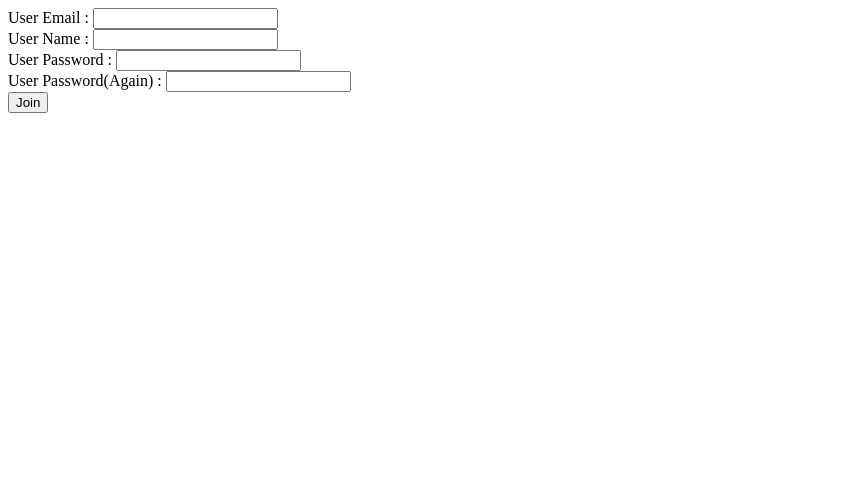
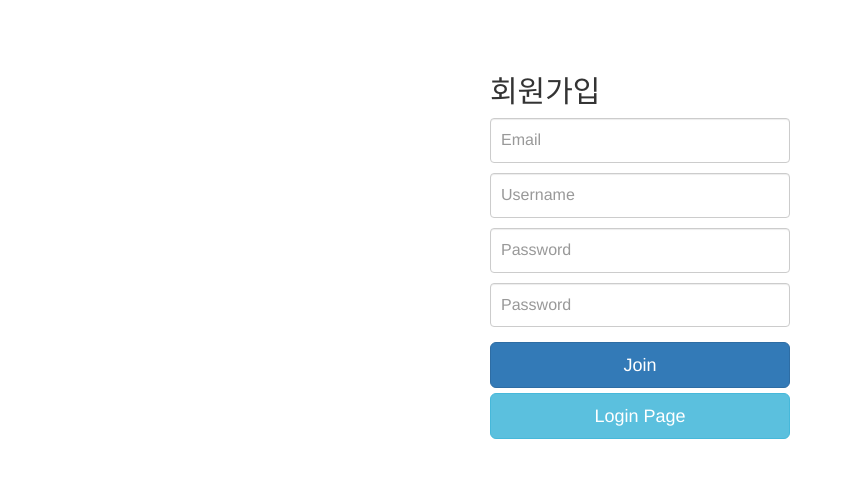
Before and after one commit to GLHONG/poker, a Django app: page /user/join/ in a window 1280 px wide. Shown: the top 493 px of the page, without its empty margins (0-845 px from the left). Run offline with Django 3.2, Linux system fonts and the light colour scheme; some libraries are stand-ins or nearby versions.

Commit message:
template url 설정 및 bootstrap 추가

```diff
--- a/glhong/pokergame/api/views.py
+++ b/glhong/pokergame/api/views.py
@@ -74,10 +74,10 @@ class Logout(APIView):
             })
 
 class Detail(APIView):
-    def post(self, request):
+    def get(self, request):
         user = AuthUser.objects.get(id=request.session['id'], email=request.session['email']) # 세션에 저장되어 있는 id와 email로 회원 정보 가져옴
         if user: # 회원이 있는 경우
-            data = { 'email': user.email, 'coin': user.coin, 'win': user.win, 'lose': user.lose } # 필요한 값 저장
+            data = { 'email': user.email, 'username': user.username, 'coin': user.coin, 'win': user.win, 'lose': user.lose } # 필요한 값 저장
             return json_response({
                 'result': True,
                 'data': data,
--- a/glhong/pokergame/user_manager/templates/join.html
+++ b/glhong/pokergame/templates/user/join.html
@@ -1,30 +1,29 @@
+{% load staticfiles%}
 <!DOCTYPE html>
 <html>
 <head lang="en">
     <meta charset="UTF-8">
     <title>회원가입</title>
+    <link rel="stylesheet" href="https://maxcdn.bootstrapcdn.com/bootstrap/3.3.4/css/bootstrap.min.css">
+    <link rel="stylesheet" type="text/css" href="{% static 'css/join.css' %}" />
     <script src="//code.jquery.com/jquery-1.11.3.min.js"></script>
 </head>
 <body>
-<form id="join_form">
-    <div>
-        <label>{{ form.email.label }} : </label>{{ form.email }}
-        <div id="email_error" class="error_text"></div>
-    </div>
-    <div>
-        <label>{{ form.username.label }} : </label>{{ form.username }}
-        <div id="username_error" class="error_text"></div>
-    </div>
-    <div>
-        <label>{{ form.password.label }} : </label>{{ form.password }}
-        <div id="password_error" class="error_text"></div>
-    </div>
-    <div>
-        <label>{{ form.password_check.label }} : </label>{{ form.password_check }}
-        <div id="password_check_error" class="error_text"></div>
-    </div>
-    <input type="button" id="join_btn" value="Join">
-</form>
+<div class="container">
+    <form id="join_form" class="form-join">
+        <h2>회원가입</h2>
+        {{  form.email }}
+        <h4 id="email_error" class="error_text"></h4>
+        {{  form.username }}
+        <h4 id="username_error" class="error_text"></h4>
+        {{  form.password }}
+        <h4 id="password_error" class="error_text"></h4>
+        {{  form.password_check }}
+        <h4 id="password_check_error" class="error_text"></h4>
+        <input type="button" id="join_btn" class="btn btn-lg btn-primary btn-block" value="Join"/>
+        <input type="button" onclick="location.href='/user/login/'" class="btn btn-lg btn-info btn-block" value="Login Page"/>
+    </form>
+</div>
 <script>
     // 회원가입 버튼 클릭
     $('#join_btn').click(function(){
--- a/glhong/pokergame/user_manager/forms.py
+++ b/glhong/pokergame/user_manager/forms.py
@@ -3,27 +3,38 @@ from user_manager.models import AuthUser
 
 class login_form(forms.Form):
     email = forms.EmailField(
-        label="User Email"
+        label="Email",
+        widget=forms.TextInput(attrs={"class": "form-control",
+                                      "placeholder": "Email"}),
     )
     password = forms.CharField(
-        label="User Password",
-        widget=forms.PasswordInput
+        label="Password",
+        widget=forms.PasswordInput(attrs={"class": "form-control",
+                                          "placeholder": "Password"}),
     )
 
 class join_form(forms.ModelForm):
     email = forms.EmailField(
-        label="User Email"
+        label="User Email",
+        widget=forms.TextInput(attrs={"class": "form-control",
+                                      "placeholder": "Email"}),
     )
     username = forms.CharField(
-        label="User Name"
+        label="User Name",
+        widget=forms.TextInput(attrs={"class": "form-control",
+                                      "placeholder": "Username"}),
+
     )
     password = forms.CharField(
         label="User Password",
-        widget=forms.PasswordInput
+        widget=forms.PasswordInput(attrs={"class": "form-control",
+                                          "placeholder": "Password"})
     )
     password_check = forms.CharField(
         label="User Password(Again)",
-        widget=forms.PasswordInput
+        widget=forms.PasswordInput(attrs={"class": "form-control",
+                                  "placeholder": "Password"})
+
     )
 
     class Meta:
--- /dev/null
+++ b/glhong/pokergame/user_manager/static/css/join.css
@@ -0,0 +1,22 @@
+body {
+    padding-top: 40px;
+    padding-bottom: 40px;
+}
+form {
+    max-width: 330px;
+    padding: 15px;
+    margin: 0 auto;
+}
+.form-join .form-control {
+    position: relative;
+    height: auto;
+    -webkit-box-sizing: border-box;
+    -moz-box-sizing: border-box;
+    box-sizing: border-box;
+    padding: 10px;
+    font-size: 16px;
+    margin-top: 10px;
+}
+.btn {
+    margin-top: 15px;
+}
--- a/glhong/pokergame/user_manager/views.py
+++ b/glhong/pokergame/user_manager/views.py
@@ -11,7 +11,7 @@ class Join(APIView):
         if 'id' in request.session and 'email' in request.session:
             return HttpResponseRedirect('/game/')
 
-        template = get_template('join.html') # 페이지 지정
+        template = get_template('user/join.html') # 페이지 지정
         context = Context({'form': join_form()}) # 회원가입 폼
         return HttpResponse(template.render(context))
 
@@ -22,7 +22,7 @@ class Login(APIView):
         if 'id' in request.session and 'email' in request.session:
             return HttpResponseRedirect('/game/')
 
-        tempalte = get_template('login.html') # 페이지 지정
+        tempalte = get_template('user/login.html') # 페이지 지정
         context = Context({'form': login_form()}) # 로그인 폼
         return HttpResponse(tempalte.render(context))
 
@@ -31,7 +31,7 @@ class UserDetail(APIView):
     def get(self, request):
         # 세션 값이 존재하는 경우에만 페이지 이동
         if 'id' in request.session and 'email' in request.session:
-            template = get_template('detail.html')
+            template = get_template('user/detail.html')
             return HttpResponse(template.render())
 
         # 세션 값이 없는 경우 로그인 페이지로 이동
```
Also changed, not shown: glhong/pokergame/pokergame/settings.py (+4 -7 lines), glhong/pokergame/templates/base.html (added, +46 -0 lines), glhong/pokergame/templates/user/detail.html (renamed from glhong/pokergame/user_manager/templates/detail.html, +7 -12 lines), glhong/pokergame/templates/user/login.html (renamed from glhong/pokergame/user_manager/templates/login.html, +15 -11 lines), glhong/pokergame/user_manager/static/css/login.css (added, +22 -0 lines).
